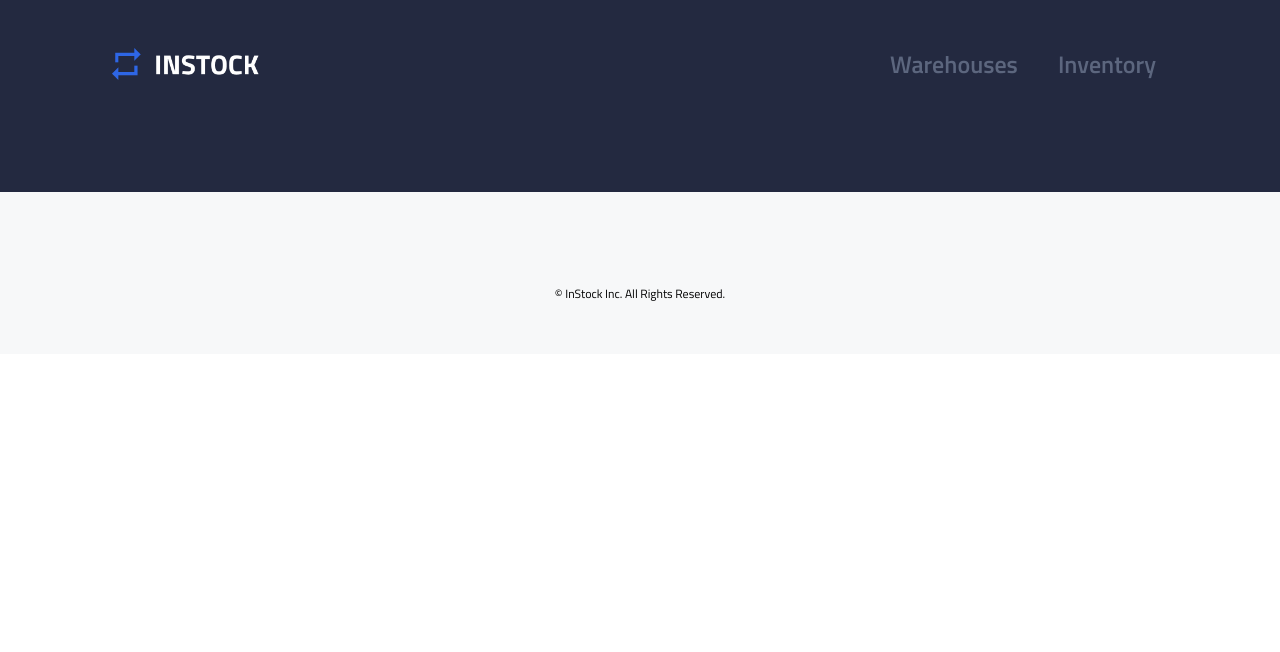
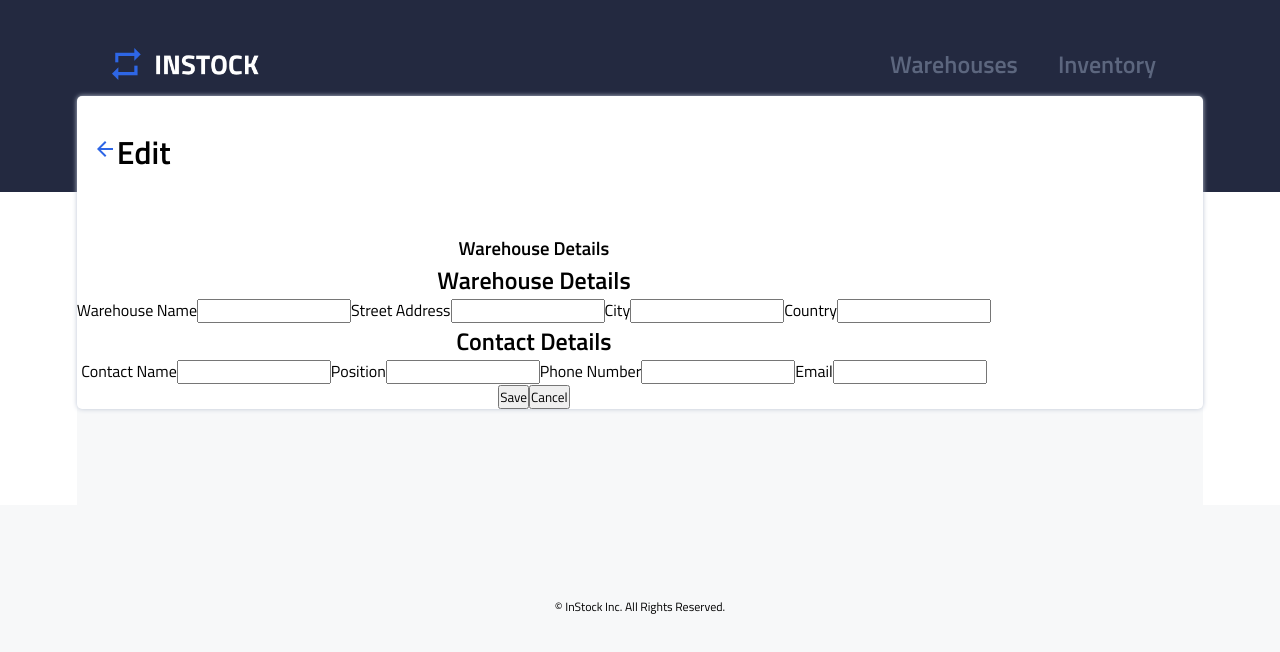
Before and after one commit to mikemazara/warehouse-stock-colab-client, a React (Create React App) app: page /warehouse/edit/1 in a window 1280 px wide. Shown: the top 652 px of the page. Built offline with nearby package versions, Linux system fonts and the light colour scheme; no server answers; the HTML template or start-up script is replaced by a standard one.

Commit message:
get edit warehouse page functional

```diff
--- a/src/App.js
+++ b/src/App.js
@@ -3,7 +3,8 @@ import WarehousesPage from "./pages/WarehousesPage/WarehousesPage";
 import InventoryPage from "./pages/InventoryPage/InventoryPage";
 import Header from "./components/Header/Header";
 import Footer from "./components/Footer/Footer";
-import './App.scss';
+import "./App.scss";
+import EditWarehousePage from "./pages/EditPage/EditWarehousePage";
 
 function App() {
   return (
@@ -11,10 +12,11 @@ function App() {
       <BrowserRouter>
         <Header />
         <Routes>
-          <Route path="/" element={<WarehousesPage />}/>
+          <Route path="/" element={<WarehousesPage />} />
           <Route path="/warehouses/:id" element={<WarehousesPage />} />
-          <Route path="/inventory" element={<InventoryPage />}/>
-          <Route path="/inventory/:id" element={<InventoryPage />}/>
+          <Route path="/inventory" element={<InventoryPage />} />
+          <Route path="/inventory/:id" element={<InventoryPage />} />
+          <Route path="/warehouse/edit/:id" element={<EditWarehousePage />} />
         </Routes>
         <Footer />
       </BrowserRouter>
--- a/src/components/API functions/WarehouseApi.js
+++ b/src/components/API functions/WarehouseApi.js
@@ -22,5 +22,37 @@ function useWarehouses() {
   return warehouses;
 }
 
+// create function to get warehouse by id to be referenced in EditForm.js
+async function getWarehouseById(id) {
+  try {
+    const response = await axios.get(`http://localhost:8080/warehouses/${id}`);
+    const warehouse = response.data;
+    return warehouse;
+  } catch (error) {
+    console.error(error);
+  }
+}
+
+function useWarehouseById(id) {
+  const [warehouse, setWarehouse] = useState(null);
+
+  useEffect(() => {
+    getWarehouseById(id).then((warehouse) => {
+      setWarehouse(warehouse);
+    });
+  }, [id]);
+
+  return warehouse;
+}
+
+function putFunctionToEditWarehouse(id, warehouse) {
+  axios
+    .put(`http://localhost:8080/warehouses/${id}`, warehouse)
+    .then((response) => {
+      console.log(response);
+    });
+}
+
+export { getWarehouseById, useWarehouseById, putFunctionToEditWarehouse };
 export default useWarehouses;
 export { getWarehouses };
--- /dev/null
+++ b/src/components/Edit/EditForm.js
@@ -0,0 +1,179 @@
+import { useParams } from "react-router-dom";
+import { useState, useEffect } from "react";
+import axios from "axios";
+import { useWarehouseById } from "../API functions/WarehouseApi";
+import "./EditForm.scss";
+
+const EditForm = () => {
+  let { id } = useParams();
+  const warehouse = useWarehouseById(id);
+  const [warehouseName, setWarehouseName] = useState("");
+  const [street, setStreet] = useState("");
+  const [city, setCity] = useState("");
+  const [country, setCountry] = useState("");
+  const [contactName, setContactName] = useState("");
+  const [contactPosition, setContactPosition] = useState("");
+  const [phoneNumber, setPhoneNumber] = useState("");
+  const [email, setEmail] = useState("");
+
+  const handleSubmit = (e) => {
+    e.preventDefault();
+    const warehouse = {
+      warehouse_name: warehouseName,
+      address: street,
+      city: city,
+      country: country,
+      contact_name: contactName,
+      contact_position: contactPosition,
+      contact_phone: phoneNumber,
+      contact_email: email,
+    };
+    axios
+      .put(`http://localhost:8080/warehouses/${id}`, warehouse)
+      .then((response) => {
+        console.log(response);
+      });
+
+    window.location.href = "/";
+  };
+
+  useEffect(() => {
+    if (warehouse) {
+      setWarehouseName(warehouse.warehouse_name);
+      setStreet(warehouse.address);
+      setCity(warehouse.city);
+      setCountry(warehouse.country);
+      setContactName(warehouse.contact_name);
+      setContactPosition(warehouse.contact_position);
+      setPhoneNumber(warehouse.contact_phone);
+      setEmail(warehouse.contact_email);
+    }
+  }, [warehouse]);
+
+  return (
+    <div className="warehouse__form-container">
+      <form className="warehouse__form" onSubmit={handleSubmit}>
+        <div className="warehouse__form-section">
+          <h3 className="warehouse__form-title">Warehouse Details</h3>
+          <div className="warehouse__form-input-container">
+            <div className="warehouse__form-warehouse-details">
+              <div className="warehouse__form-warehouse-header">
+                <h2>Warehouse Details</h2>
+              </div>
+              <label className="warehouse__form-label" htmlFor="warehouseName">
+                Warehouse Name
+              </label>
+              <input
+                className="warehouse__form-input"
+                type="text"
+                id="warehouseName"
+                name="warehouseName"
+                value={warehouseName}
+                onChange={(e) => setWarehouseName(e.target.value)}
+              />
+
+              <label className="warehouse__form-label" htmlFor="street">
+                Street Address
+              </label>
+              <input
+                className="warehouse__form-input"
+                type="text"
+                id="street"
+                name="street"
+                value={street}
+                onChange={(e) => setStreet(e.target.value)}
+              />
+
+              <label className="warehouse__form-label" htmlFor="city">
+                City
+              </label>
+              <input
+                className="warehouse__form-input"
+                type="text"
+                id="city"
+                name="city"
+                value={city}
+                onChange={(e) => setCity(e.target.value)}
+              />
+
+              <label className="warehouse__form-label" htmlFor="country">
+                Country
+              </label>
+              <input
+                className="warehouse__form-input"
+                type="text"
+                id="country"
+                name="country"
+                value={country}
+                onChange={(e) => setCountry(e.target.value)}
+              />
+            </div>
+            <div className="warehouse__form-contact-details">
+              <div className="warehouse__form-contact-header">
+                <h2>Contact Details</h2>
+              </div>
+              <label className="warehouse__form-label" htmlFor="contactName">
+                Contact Name
+              </label>
+              <input
+                className="warehouse__form-input"
+                type="text"
+                id="contactName"
+                name="contactName"
+                value={contactName}
+                onChange={(e) => setContactName(e.target.value)}
+              />
+              <label
+                className="warehouse__form-label"
+                htmlFor="contactPosition"
+              >
+                Position
+              </label>
+              <input
+                className="warehouse__form-input"
+                type="text"
+                id="contactPosition"
+                name="contactPosition"
+                value={contactPosition}
+                onChange={(e) => setContactPosition(e.target.value)}
+              />
+
+              <label className="warehouse__form-label" htmlFor="phoneNumber">
+                Phone Number
+              </label>
+              <input
+                className="warehouse__form-input"
+                type="text"
+                id="phoneNumber"
+                name="phoneNumber"
+                value={phoneNumber}
+                onChange={(e) => setPhoneNumber(e.target.value)}
+              />
+
+              <label className="warehouse__form-label" htmlFor="email">
+                Email
+              </label>
+              <input
+                className="warehouse__form-input"
+                type="text"
+                id="email"
+                name="email"
+                value={email}
+                onChange={(e) => setEmail(e.target.value)}
+              />
+            </div>
+
+            <div className="warehouse__form-button-container">
+              <button className="warehouse__form-button" type="submit">
+                Save
+              </button>
+              <button className="warehouse__form-button">Cancel</button>
+            </div>
+          </div>
+        </div>
+      </form>
+    </div>
+  );
+};
+
+export default EditForm;
--- /dev/null
+++ b/src/components/Edit/EditForm.scss
@@ -0,0 +1,68 @@
+@use "../../styles/partials/colors" as *;
+@use "../../styles/partials/variables" as *;
+@use "../../styles/partials/global" as *;
+@use "../../styles/partials/mixins" as *;
+
+
+.warehouse{
+    position: relative;
+    display: flex;
+    flex-direction: column;
+    justify-content: flex-start;
+    align-items: center;
+    left: 6vw;
+    background-color: $lightGrey;
+    width: 88vw;
+    &__container{
+        position: relative;
+        display: flex;
+        flex-direction: column;
+        justify-content: flex-start;
+        align-items: center;
+        border: none;
+        background-color: $white;
+        width: 100%;
+        top: -3rem;
+        border-radius: 5px;
+        box-shadow: 0px 0px 5px 0px $cloud;
+        @include tablet{
+            top: -6rem;
+            align-items: flex-start;
+            flex-wrap: wrap;
+        }
+    }
+    &__banner{
+        display: flex;
+        flex-direction: column;
+        justify-content: flex-start;
+        align-items: center;
+        width: 100%;
+        @include tablet{
+            height: 8.625rem;
+            flex-direction: row;
+            justify-content: space-between;
+            align-items: flex-start;
+            flex-wrap: wrap;
+
+        }
+    }
+    &__header{
+        display: flex;
+        justify-content: space-between;
+        align-items: center;
+        width: 100%;
+        max-width: 30rem;
+        height: 3rem;
+        border-radius: 5px 5px 0 0;
+        padding: 0 1rem;
+        margin-top: 2rem;
+        @include tablet{
+            width: auto;
+        }
+    }
+    &__title{
+        font-size: 2rem;
+        font-weight: 600;
+    }
+
+}
--- /dev/null
+++ b/src/pages/EditPage/EditWarehousePage.js
@@ -0,0 +1,27 @@
+import { Link } from "react-router-dom";
+import backArrow from "../../assets/icons/arrow_back-24px.svg";
+import EditForm from "../../components/Edit/EditForm";
+
+const EditWarehousePage = () => {
+  return (
+    <div className="warehouse">
+      <div className="warehouse__container">
+        <div className="warehouse__banner">
+          <div className="warehouse__header">
+            <Link to="/">
+              <img
+                className="warehouse__back"
+                src={backArrow}
+                alt="back arrow"
+              />
+            </Link>
+            <h1 className="warehouse__title">Edit</h1>
+          </div>
+        </div>
+        <EditForm />
+      </div>
+    </div>
+  );
+};
+
+export default EditWarehousePage;
--- a/src/pages/WarehousesPage/WarehousesPage.js
+++ b/src/pages/WarehousesPage/WarehousesPage.js
@@ -1,3 +1,4 @@
+import EditForm from "../../components/Edit/EditForm";
 import WarehouseList from "../../components/Warehouse/WarehouseList";
 import "./WarehousesPage.scss";
 
```
